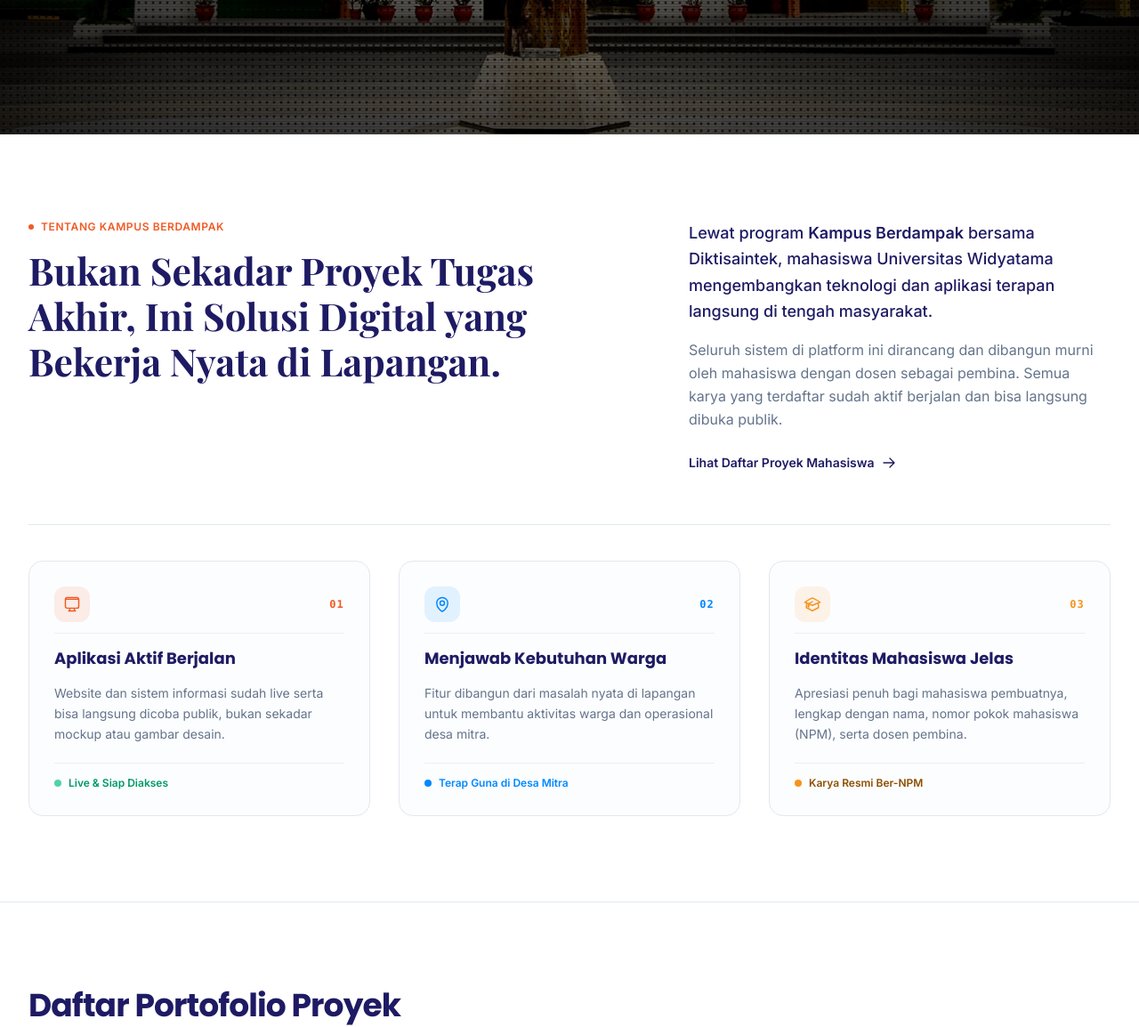
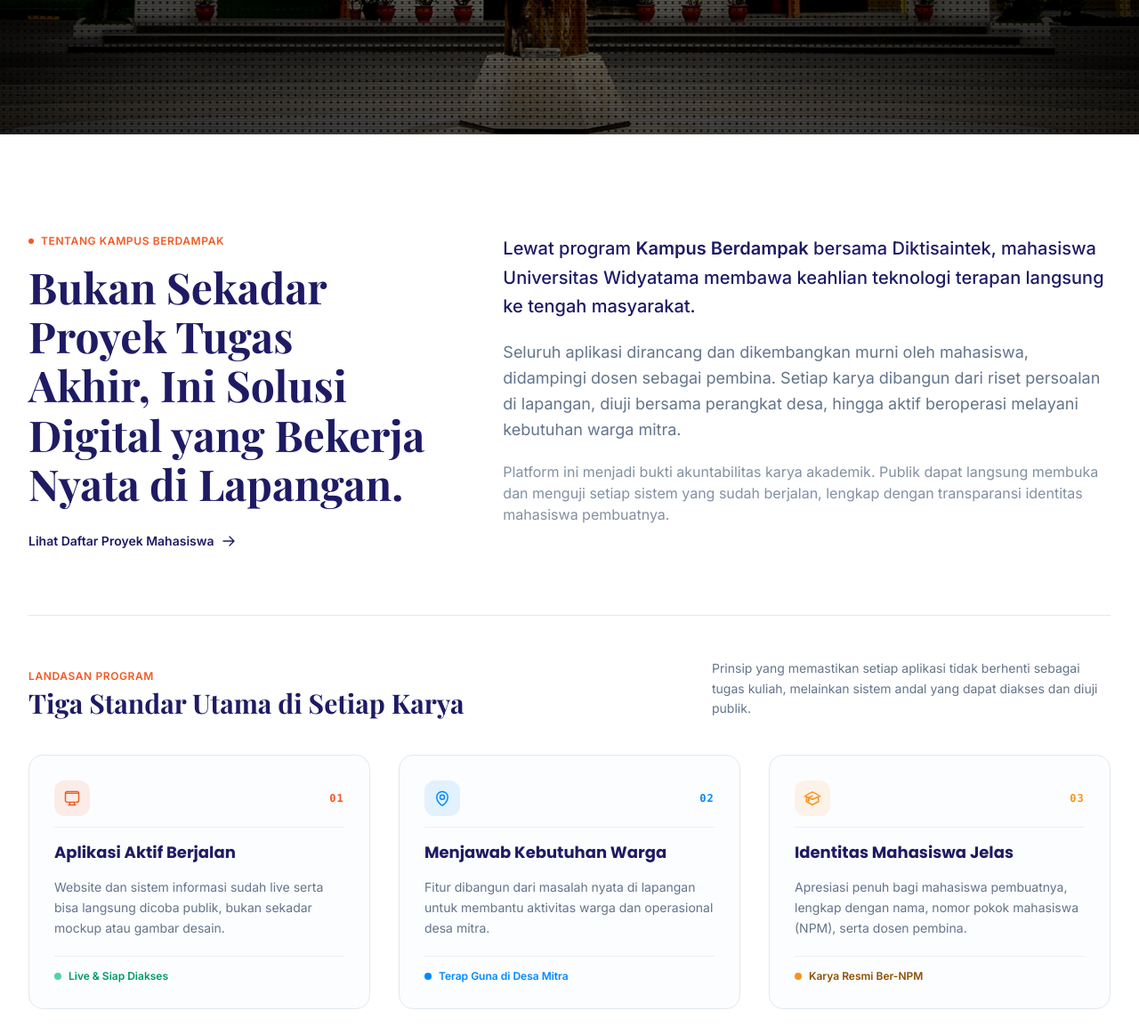
Before and after one commit to Vextronode/berdampak-utama, a Laravel app: page / in a window 1280 px wide. Shown: the part 649-1803 px from the top of the page at 89% size. Run offline with Laravel 12, Linux system fonts and the light colour scheme; data comes from the database, SQL or seed files in the repository; style sheets or scripts are compiled from the project's sources; some web fonts are replaced.

Commit message:
feat(about): expand narrative text for natural height balance and add header for 3 pillar cards

```diff
--- a/resources/views/components/about.blade.php
+++ b/resources/views/components/about.blade.php
@@ -1,27 +1,18 @@
-<section id="tentang" class="py-14 sm:py-18 lg:py-24 bg-surface border-b border-outline-variant scroll-mt-16 sm:scroll-mt-20">
+<section id="tentang" class="py-20 sm:py-24 lg:py-28 bg-surface border-b border-outline-variant scroll-mt-16 sm:scroll-mt-20">
     <div class="max-w-7xl mx-auto px-4 sm:px-6 lg:px-8">
-        {{-- Top: Editorial Split (Balanced 7:5) --}}
-        <div class="grid grid-cols-1 lg:grid-cols-12 gap-8 lg:gap-14 items-start">
-            <div class="lg:col-span-7 flex flex-col gap-3 sm:gap-4">
+        {{-- Top: Editorial Split (5 : 7) --}}
+        <div class="grid grid-cols-1 lg:grid-cols-12 gap-10 lg:gap-16 items-start">
+            <div class="lg:col-span-5 flex flex-col gap-4">
                 <div class="inline-flex items-center gap-2 text-xs font-semibold tracking-wider text-vibrant-utama-orange uppercase">
                     <span class="w-1.5 h-1.5 rounded-full bg-vibrant-utama-orange" aria-hidden="true"></span>
                     <span>Tentang Kampus Berdampak</span>
                 </div>
 
-                <h2 class="font-serif font-bold text-3xl sm:text-4xl lg:text-[2.65rem] text-primary leading-[1.2] text-balance">
+                <h2 class="font-serif font-bold text-3xl sm:text-4xl lg:text-5xl text-primary leading-[1.15] text-balance">
                     Bukan Sekadar Proyek Tugas Akhir, Ini Solusi Digital yang Bekerja Nyata di Lapangan.
                 </h2>
-            </div>
 
-            <div class="lg:col-span-5 flex flex-col gap-4 text-on-surface-variant font-body text-base sm:text-lg leading-relaxed">
-                <p class="text-primary font-medium text-base sm:text-lg leading-relaxed">
-                    Lewat program <strong class="text-primary font-semibold">Kampus Berdampak</strong> bersama Diktisaintek, mahasiswa Universitas Widyatama mengembangkan teknologi dan aplikasi terapan langsung di tengah masyarakat.
-                </p>
-                <p class="text-sm sm:text-base text-on-surface-variant leading-relaxed">
-                    Seluruh sistem di platform ini dirancang dan dibangun murni oleh mahasiswa dengan dosen sebagai pembina. Semua karya yang terdaftar sudah aktif berjalan dan bisa langsung dibuka publik.
-                </p>
-
-                <div class="pt-1">
+                <div class="pt-2">
                     <a href="#portofolio"
                        data-scroll-to="portofolio"
                        class="group inline-flex items-center gap-2 text-sm font-semibold text-primary hover:text-vibrant-utama-orange transition-colors cursor-pointer">
@@ -32,10 +23,37 @@
                     </a>
                 </div>
             </div>
+
+            <div class="lg:col-span-7 flex flex-col gap-5 text-on-surface-variant font-body text-base sm:text-lg leading-relaxed">
+                <p class="text-primary font-medium text-lg sm:text-xl leading-relaxed">
+                    Lewat program <strong class="text-primary font-semibold">Kampus Berdampak</strong> bersama Diktisaintek, mahasiswa Universitas Widyatama membawa keahlian teknologi terapan langsung ke tengah masyarakat.
+                </p>
+                <p>
+                    Seluruh aplikasi dirancang dan dikembangkan murni oleh mahasiswa, didampingi dosen sebagai pembina. Setiap karya dibangun dari riset persoalan di lapangan, diuji bersama perangkat desa, hingga aktif beroperasi melayani kebutuhan warga mitra.
+                </p>
+                <p class="text-sm sm:text-base text-on-surface-variant/80">
+                    Platform ini menjadi bukti akuntabilitas karya akademik. Publik dapat langsung membuka dan menguji setiap sistem yang sudah berjalan, lengkap dengan transparansi identitas mahasiswa pembuatnya.
+                </p>
+            </div>
         </div>
 
-        {{-- Bottom: 3 Value Pillar Cards --}}
-        <div class="mt-10 sm:mt-14 pt-8 sm:pt-10 border-t border-outline-variant">
+        {{-- Divider & 3 Cards with Section Header --}}
+        <div class="mt-14 sm:mt-18 pt-10 sm:pt-12 border-t border-outline-variant">
+            {{-- Header untuk 3 Kartu --}}
+            <div class="flex flex-col sm:flex-row sm:items-end justify-between gap-4 mb-8 sm:mb-10">
+                <div>
+                    <span class="inline-flex items-center gap-2 text-xs font-semibold tracking-wider text-vibrant-utama-orange uppercase mb-1">
+                        Landasan Program
+                    </span>
+                    <h3 class="font-serif font-bold text-2xl sm:text-3xl text-primary">
+                        Tiga Standar Utama di Setiap Karya
+                    </h3>
+                </div>
+                <p class="text-sm text-on-surface-variant max-w-md leading-relaxed">
+                    Prinsip yang memastikan setiap aplikasi tidak berhenti sebagai tugas kuliah, melainkan sistem andal yang dapat diakses dan diuji publik.
+                </p>
+            </div>
+
             <div class="grid grid-cols-1 md:grid-cols-3 gap-6 lg:gap-8">
                 {{-- Card 1: Aplikasi --}}
                 <div class="p-6 sm:p-7 rounded-2xl border border-outline-variant bg-surface-variant/40 hover:bg-surface-variant hover:border-outline transition-all duration-300 flex flex-col justify-between group">
```
